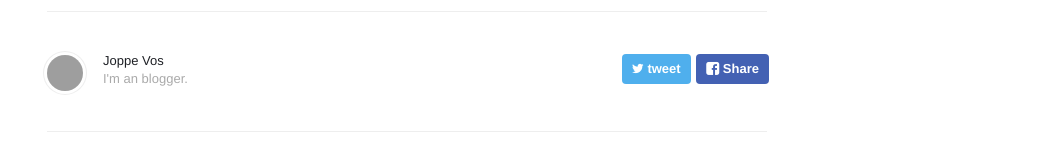
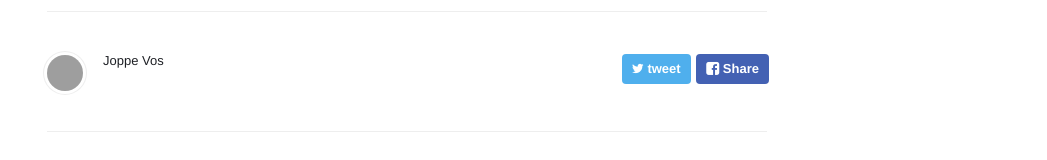
Before and after one commit to joppevos/joppevos.github.io, a plain HTML site: page about/index.html in a window 1280 px wide. Shown: the part 377-537 px from the top of the page, without its empty margins (233-1280 px from the left). Drawn offline with nearby package versions, Linux system fonts and the light colour scheme; grey boxes are pictures that could not be loaded; a web font is replaced by a local one.

Commit message:
updated blog

```diff
--- a/about/index.html
+++ b/about/index.html
@@ -84,7 +84,7 @@
     <img class="avatar" src="https://joppevos.github.io/images/avatar.png">
     <div>
         <span class="dark">Joppe Vos</span>
-        <span>I&#39;m an blogger.</span>
+        <span> </span>
     </div>
 
     <section id="sharing">
```
Also changed, not shown: posts/post_01/index.html (+1 -1 lines).
